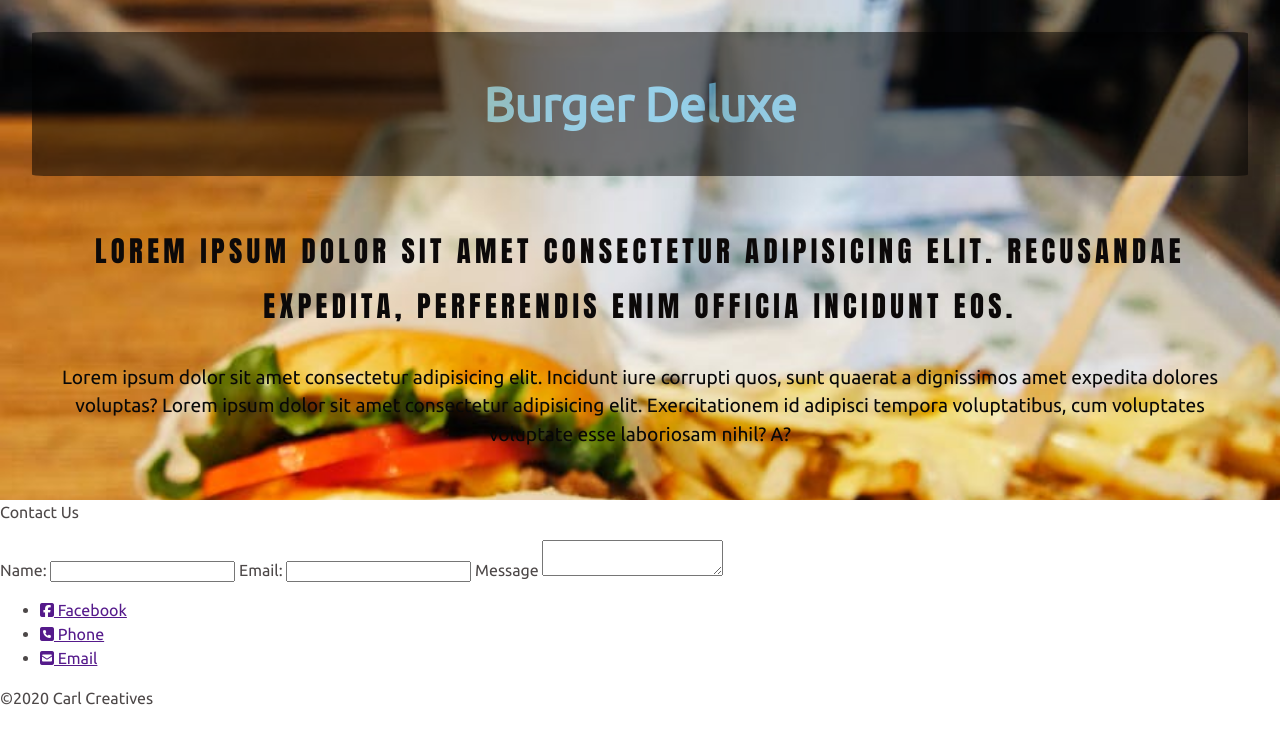
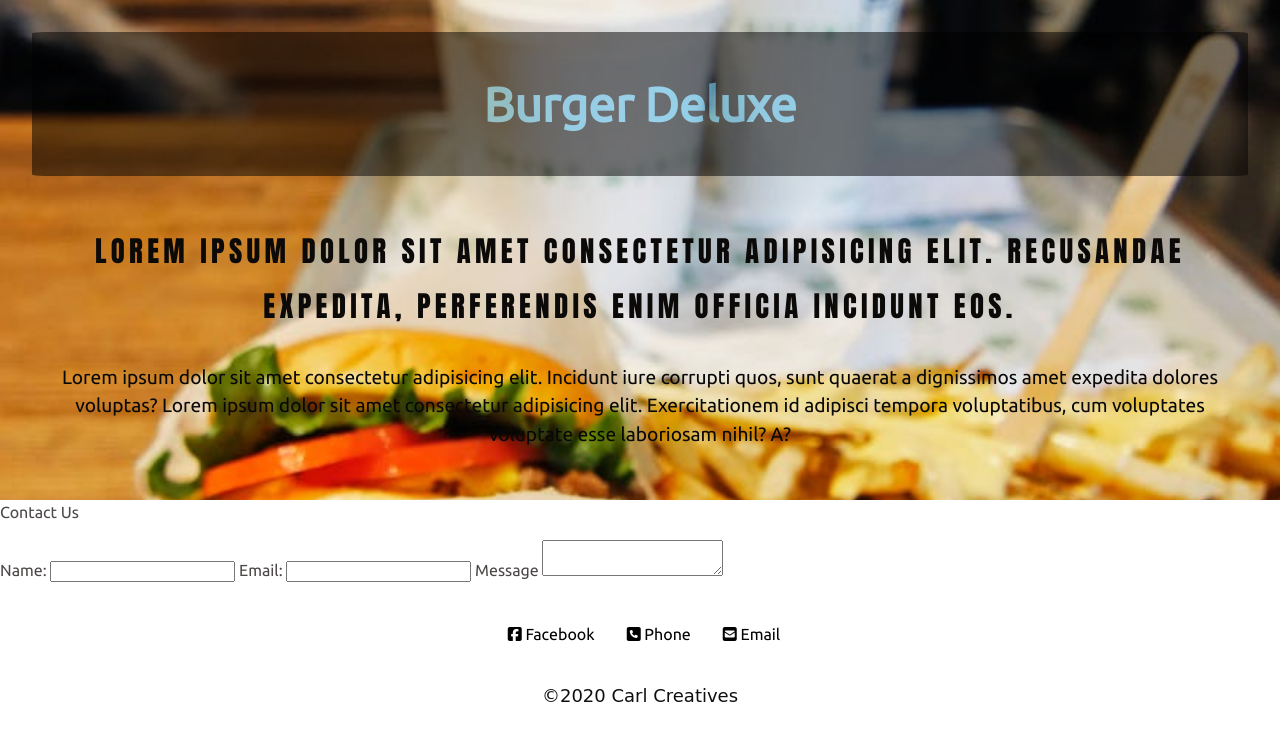
Before and after one commit to CarlstonG/Projects, a website: page DIR/index.html in a window 1280 px wide. Shown: the part 1312-2056 px from the top of the page. Before the commit the page ends 2022 px from the top, so only its background shows below. Drawn offline with Linux system fonts and the light colour scheme; a web font is replaced by a local one.

Commit message:
Footer Edit

```diff
--- a/DIR/index.html
+++ b/DIR/index.html
@@ -51,7 +51,6 @@
 
 <section class="footer">
     <div class="container">
-       <div>
            <ul>
                <li><a href=""><i class="fab fa-facebook-square" 2x></i> Facebook</a></li>
                <li><a href=""><i class="fa fa-phone-square" 2x></i> Phone</a></li>
@@ -59,7 +58,7 @@
            </ul>
 
            <p class="copyright">&copy;2020 Carl Creatives</p>
-       </div>
+
     </div>
 
 </section>
--- a/scss/partials/_configs.scss
+++ b/scss/partials/_configs.scss
@@ -2,6 +2,8 @@
 @import 'content';
 @import 'welcome';
 @import 'about';
+@import 'footer';
+
 
 @keyframes moveToleft {
     // start from right
--- /dev/null
+++ b/scss/partials/_footer.scss
@@ -0,0 +1,47 @@
+.footer {
+    position: relative;
+    .container {
+
+        display: inline;
+        padding: 1em;
+        margin: 1em;
+        justify-content: center;
+        align-items: center;
+
+     ul {
+         list-style-type: none;
+         display: flex;
+         flex-direction: row;
+         justify-content: center;
+         align-items: center;
+
+
+         li {
+            text-decoration: none;
+            border-spacing: 2rem;
+            margin-right: 2em;
+                 a {
+                     text-decoration: none;
+                     color: black;
+                 }
+
+                 a:hover {
+                     color: rgb(4, 178, 247);
+                 }
+
+         }
+     }
+
+     p {
+         color: rgb(15, 15, 15);
+         margin-top: 2em;
+         font-family: $ff-s;
+         font-size: 1em;
+         justify-content: center;
+         align-items: center;
+         text-align: center;
+         font-size: 18px;
+     }
+
+     }
+}
```
Also changed, not shown: DIR/css/main.css.
